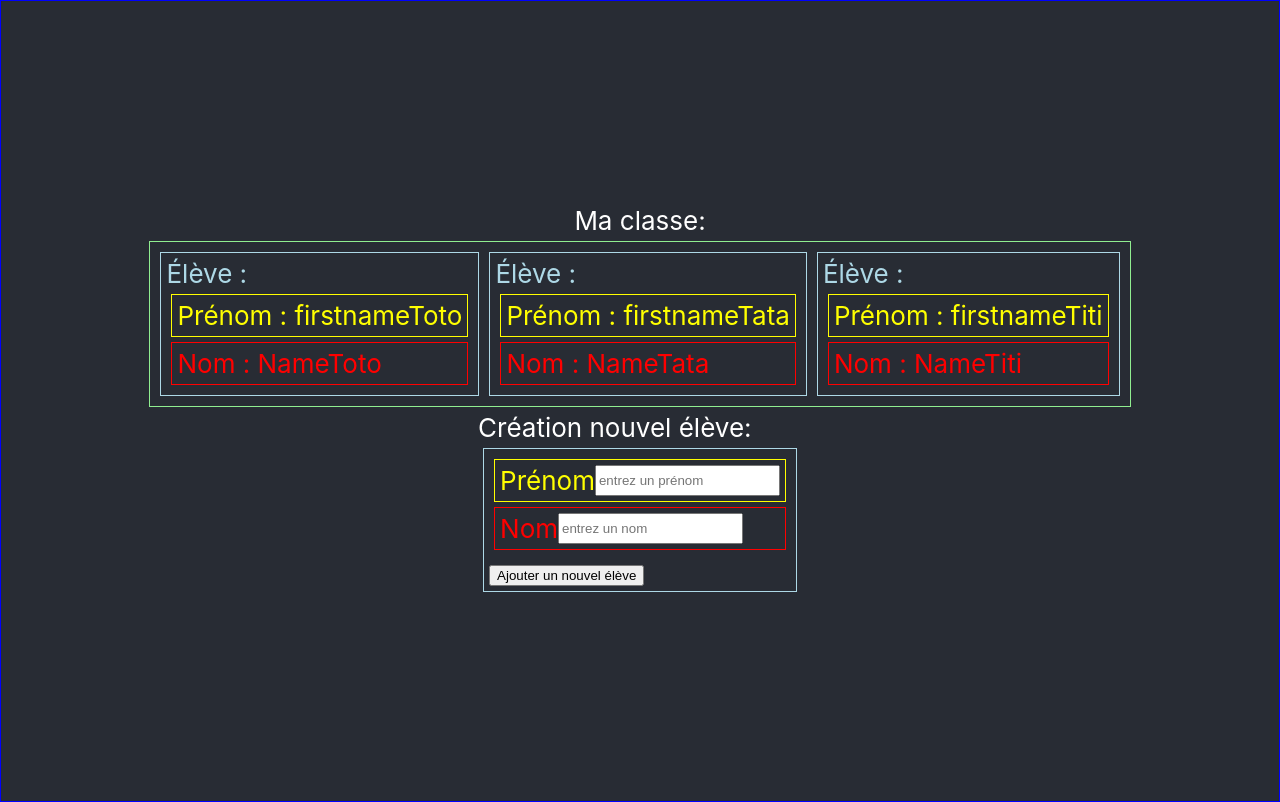
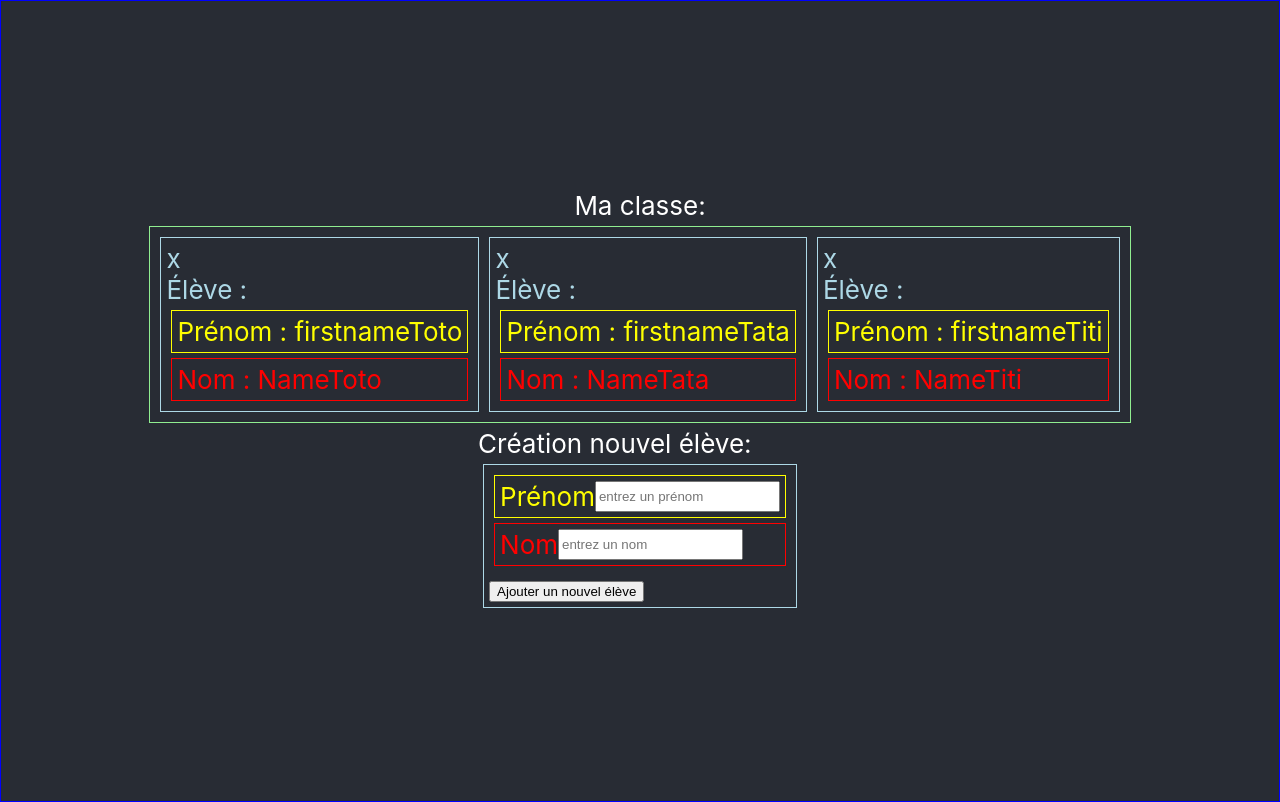
Before and after one commit to nemo-auditur/greta-composants-classe, a React (Create React App) app: page / in a window 1280 px wide. Built offline with nearby package versions, Linux system fonts and the light colour scheme.

Commit message:
add remove student action

```diff
--- a/src/App.js
+++ b/src/App.js
@@ -37,6 +37,13 @@ function App() {
           // je retourne les élève un à un
           return (
             <div key={index} className="containerEleve">
+              <div
+                onClick={()=>{
+                  const classCopy = [...classe]
+                  classCopy.splice(index,1)
+                  setClasse(classCopy)
+                }}
+              >x</div>
               Élève :
               <Prenom propsFirstname={eleve.firstname} />
               <Nom propsName={eleve.name} />
```
